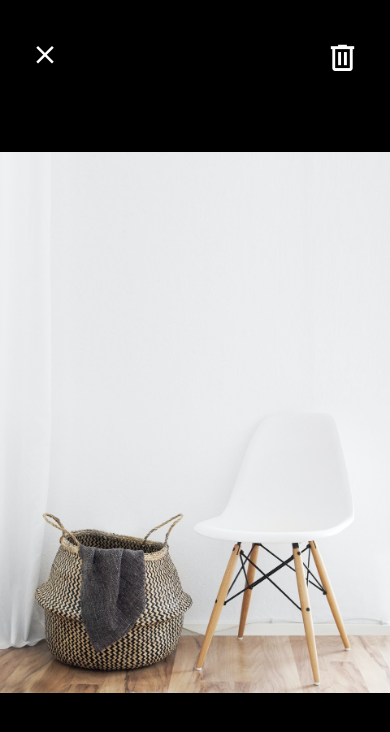
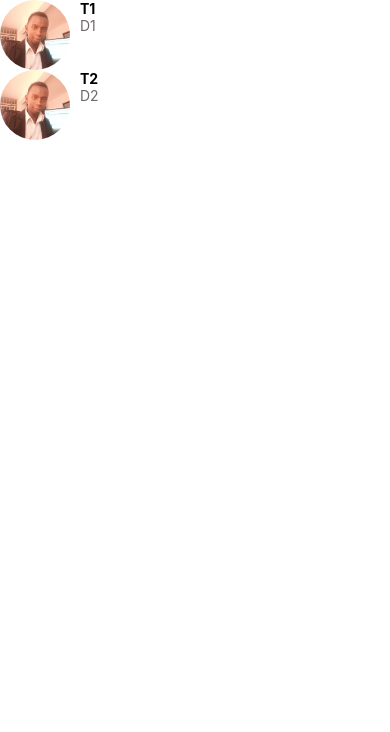
Before and after one commit to MwangiCJ/learning-react-native, a React Native app: screen / in a window 390 px wide. Shown: the top 732 px of the page. Built offline with nearby package versions, Linux system fonts and the light colour scheme.

Commit message:
added message screen

```diff
--- a/App.js
+++ b/App.js
@@ -2,7 +2,7 @@
 import React from "react";
 import { View, Text } from "react-native";
 import { MaterialCommunityIcons } from "@expo/vector-icons";
-
+import MessagesScreen from "./app/screens/MessagesScreen";
 import ViewImageScreen from "./app/screens/ViewImageScreen";
 import WelcomeScreen from "./app/screens/WelcomeScreen";
 import AppText from "./app/components/AppText";
@@ -12,9 +12,10 @@
 
 export default function App() {
   // return <WelcomeScreen/>;
-  return <ViewImageScreen />;
+  //return <ViewImageScreen />;
   //return <WelcomeScreen />;
   //return <ListingDetailsScreen />;
+  return <MessagesScreen />;
   // return (
   //   <View style={{ backgroundColor: "#f8f4f4", padding: 20, paddingTop: 40 }}>
   //     <Card
--- /dev/null
+++ b/app/screens/MessagesScreen.js
@@ -0,0 +1,47 @@
+import React from "react";
+import ListItem from "../components/ListItem";
+import {
+  FlatList,
+  SafeAreaView,
+  StyleSheet,
+  Platform,
+  StatusBar,
+} from "react-native";
+const messages = [
+  {
+    id: 1,
+    title: "T1",
+    description: "D1",
+    image: require("../assets/me.jpg"),
+  },
+  {
+    id: 2,
+    title: "T2",
+    description: "D2",
+    image: require("../assets/me.jpg"),
+  },
+];
+function MessagesScreen(props) {
+  return (
+    <SafeAreaView style={styles.screen}>
+      <FlatList
+        data={messages}
+        keyExtractor={(message) => message.id.toString()}
+        renderItem={({ item }) => (
+          <ListItem
+            title={item.title}
+            subTitle={item.description}
+            image={item.image}
+          />
+        )}
+      />
+    </SafeAreaView>
+  );
+}
+
+const styles = StyleSheet.create({
+  screen: {
+    paddingTop: Platform.OS === "android" ? StatusBar.currentHeight : 0,
+  },
+});
+export default MessagesScreen;
```
